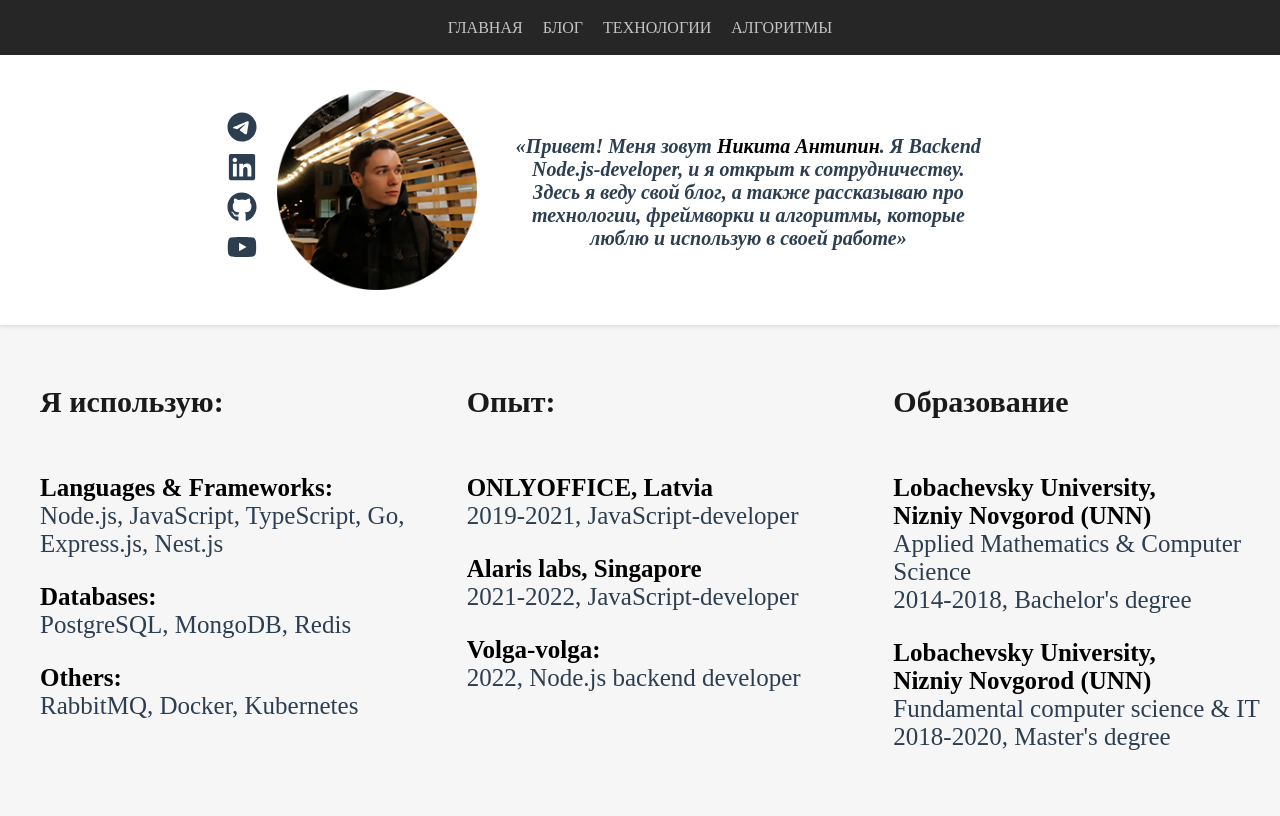
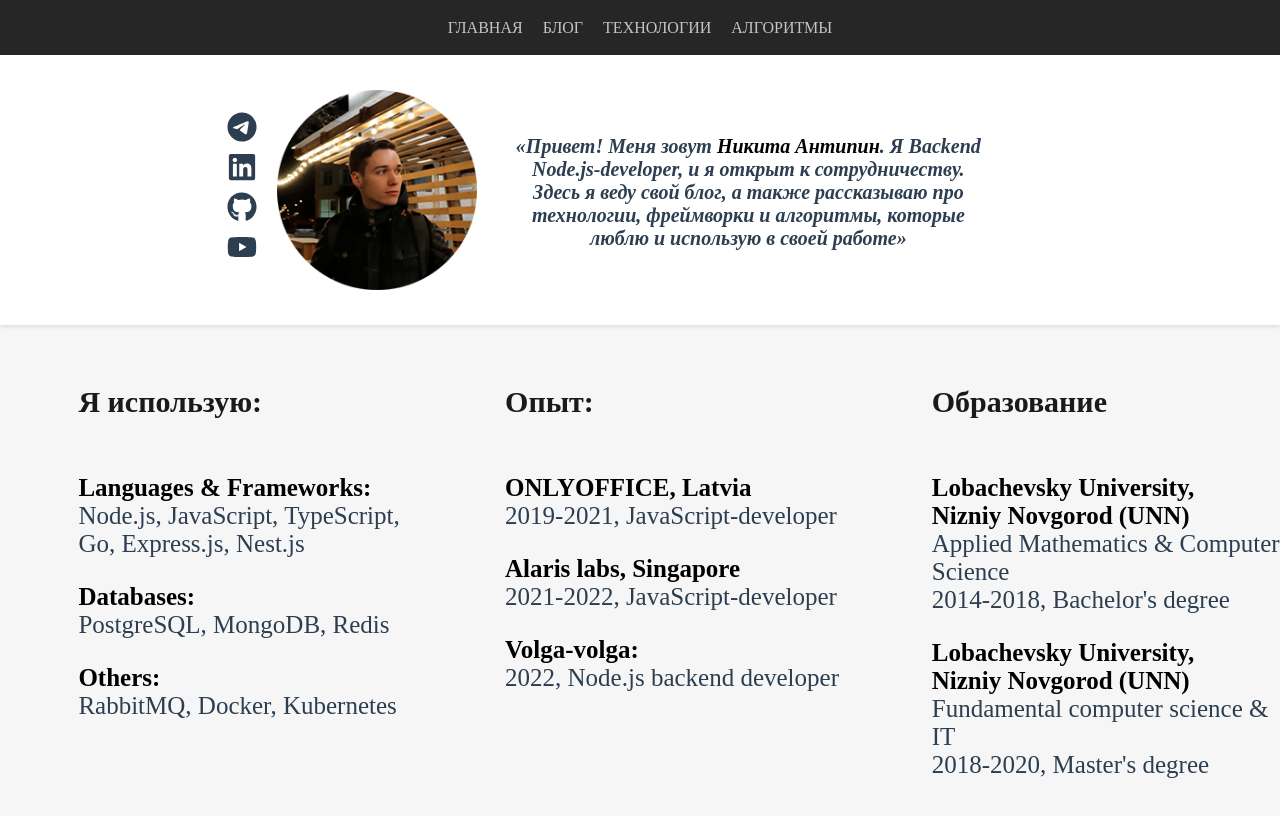
Before and after one commit to NikPrime/nikantipin.front, a Vue app: page /#/ in a window 1280 px wide. Shown: the top 816 px of the page. Built offline with nearby package versions, Linux system fonts and the light colour scheme; what @ckeditor/ckeditor5-vue, vue-cookies would draw is missing.

Commit message:
fix: margin for info

```diff
--- a/src/components/GeneralInfo.vue
+++ b/src/components/GeneralInfo.vue
@@ -84,14 +84,17 @@ h1 {
 }
 
 .stackInfo {
+  margin-left: 3%;
   flex: 1 1 30%;
 }
 
 .workInfo {
+  margin-left: 3%;
   flex: 1 1 30%;
 }
 
 .educationInfo {
+  margin-left: 3%;
   flex: 1 1 30%;
 }
 
```
